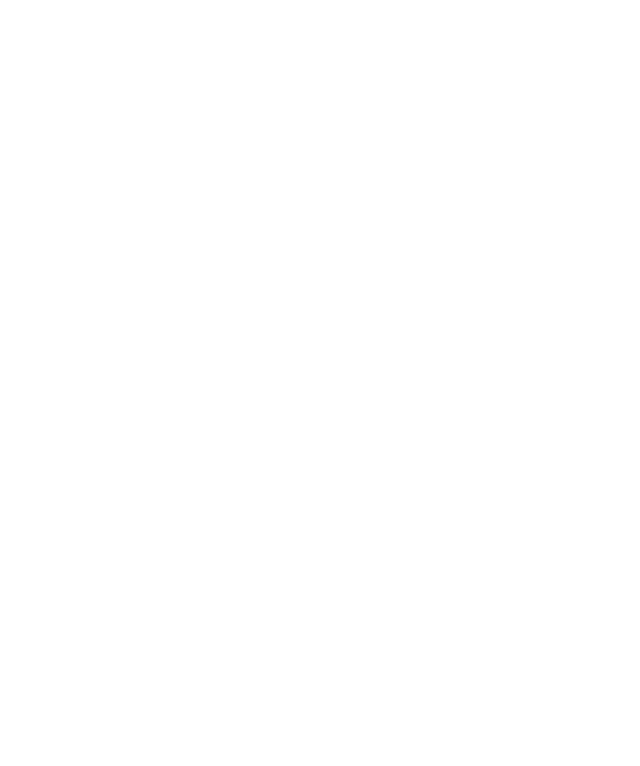
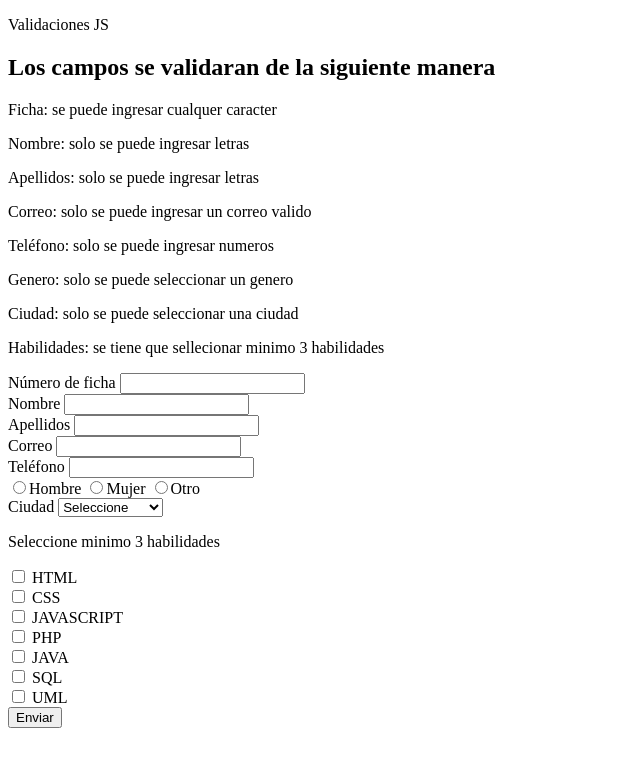
Before and after one commit to SantiagoColmenares/Formulario, a plain HTML site: page index.html in a window 1280 px wide. Shown: the whole page, without its empty margins (0-640 px from the left). Drawn offline with Linux system fonts and the light colour scheme.

Commit message:
Estructura html formulario

```diff
--- a/index.html
+++ b/index.html
@@ -8,6 +8,96 @@
 </head>
 
 <body>
+  <header>
+    <p>Validaciones JS</p>
+  </header>
+
+  <article>
+    <h1>Los campos se validaran de la siguiente manera</h1>
+
+    <p><span>Ficha:</span> se puede ingresar cualquer caracter</p>
+    <p><span>Nombre:</span> solo se puede ingresar letras</p>
+    <p><span>Apellidos:</span> solo se puede ingresar letras</p>
+    <p><span>Correo:</span> solo se puede ingresar un correo valido</p>
+    <p><span>Teléfono:</span> solo se puede ingresar numeros</p>
+    <p><span>Genero:</span> solo se puede seleccionar un genero</p>
+    <p><span>Ciudad:</span> solo se puede seleccionar una ciudad</p>
+    <p><span>Habilidades:</span> se tiene que sellecionar minimo 3 habilidades</p>
+  </article>
+  <section>
+    <form action="index.html">
+      <div>
+        <label for="ficha">Número de ficha</label>
+        <input type="text" name="ficha" id="ficha" required>
+      </div>
+
+      <div>
+        <label for="nombre">Nombre</label>
+        <input type="text" name="nombre" id="nombre" pattern="[A-Za-z]+" title="Solo puedes ingresar letras" required>
+      </div>
+
+      <div>
+        <label for="apellidos">Apellidos</label>
+        <input type="text" name="nombre" id="nombre" pattern="[A-Za-z]+" title="Solo puedes ingresar letras" required>
+      </div>
+
+      <div>
+        <label for="correo">Correo</label>
+        <input type="email" name="correo" id="correo" title="El correo no es valido" required>
+      </div>
+
+      <div>
+        <label for="telefono">Teléfono</label>
+        <input type="tel" name="telefono" id="telefono" pattern="[0-9]{10}" title="Ingresa un número de telefono valido"
+          required maxlength="10">
+      </div>
+
+      <div>
+        <input type="radio" name="genero" value="1" required><span>Hombre</span>
+        <input type="radio" name="genero" value="2"><span>Mujer</span>
+        <input type="radio" name="genero" value="3"><span>Otro</span>
+      </div>
+
+      <div>
+        <label>Ciudad</label>
+        <select name="ciudad" id="ciudad" required>
+          <option value="">Seleccione</option>
+          <option value="medellin">Medellin</option>
+          <option value="bogota">Bogota</option>
+          <option value="bucaramanfa">Bucaramanga</option>
+          <option value="santa_marta">Santa Marta</option>
+          <option value="cartagena">Cartagena</option>
+        </select>
+      </div>
+
+      <div>
+        <p>Seleccione minimo 3 habilidades</p>
+
+        <label>
+          <input type="checkbox" value="html" id="html"> HTML <br>
+        </label>
+        <label>
+          <input type="checkbox" value="css" id="css"> CSS <br>
+        </label>
+        <label>
+          <input type="checkbox" value="javascript" id="javascript"> JAVASCRIPT <br>
+        </label>
+        <label>
+          <input type="checkbox" value="php" id="php"> PHP <br>
+        </label>
+        <label>
+          <input type="checkbox" value="java" id="java"> JAVA <br>
+        </label>
+        <label>
+          <input type="checkbox" value="sql" id="sql"> SQL <br>
+        </label>
+        <label>
+          <input type="checkbox" value="uml" id="uml"> UML <br>
+        </label>
+      </div>
+      <button type="submit">Enviar</button>
+    </form>
+  </section>
 
 </body>
 
```
